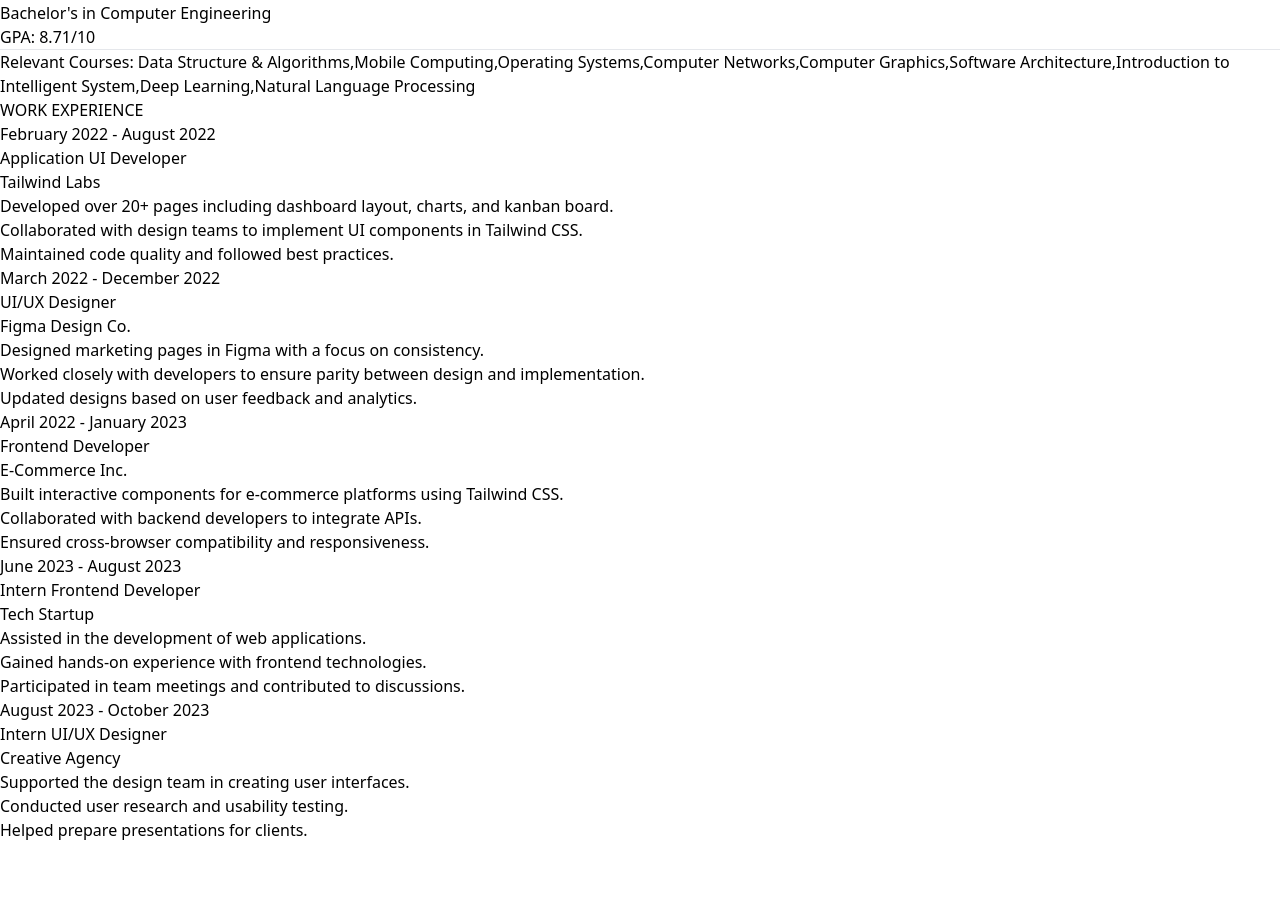
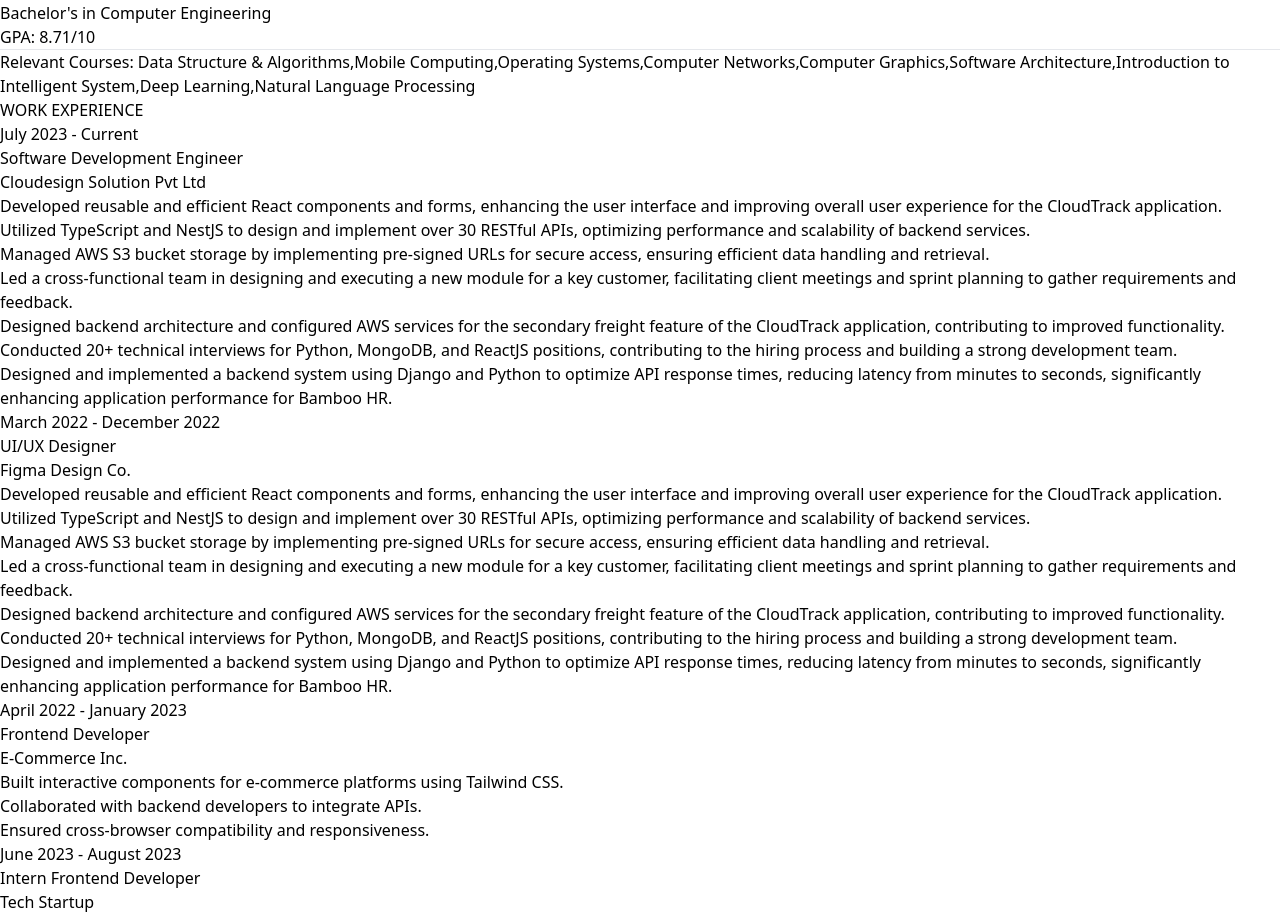
Before and after one commit to yash211/portfolio, a React (Vite) app: page / in a window 1280 px wide. Shown: the part 1280-2198 px from the top of the page. Before the commit the page ends 2122 px from the top, so only its background shows below. Built offline with nearby package versions, Linux system fonts and the light colour scheme.

Commit message:
modified experience section

```diff
--- a/src/Education.jsx
+++ b/src/Education.jsx
@@ -23,7 +23,7 @@
             <p className="text-md text-green-900 mb-4">London,Ontario,Canada</p>
             <p className="text-md font-bold text-red-900 mb-4 uppercase">Master's in Software Engineering</p>
             <hr className="w-full h-0.5 bg-gray-500 border-0 rounded dark:bg-gray-900"></hr>
-            <p className="text-lg text-orange-900 pt-4">Relevant Courses: <span className='text-gray-900'>Data Analytics,Web Technologies,Database Management & Appilication,Cloud Computing,Hacking,Machine Learning</span></p>
+            <p className="text-sm text-orange-900 pt-4">Relevant Courses: <span className='text-gray-900 text-sm'>Data Analytics,Web Technologies,Database Management & Appilication,Cloud Computing,Hacking,Machine Learning</span></p>
           </div>
 
           {/* Card 2 */}
@@ -36,7 +36,7 @@
             <p className="text-md font-bold text-red-900 uppercase">Bachelor's in Computer Engineering</p>
             <p className="text-sm text-gray-700 mb-4">GPA: 8.71/10</p>
             <hr className="w-full h-0.5 bg-gray-500 border-0 rounded dark:bg-gray-900"></hr>
-            <p className="text-lg text-orange-900 pt-4">Relevant Courses: <span className='text-gray-900'>Data Structure & Algorithms,Mobile Computing,Operating Systems,Computer Networks,Computer Graphics,Software Architecture,Introduction to Intelligent System,Deep Learning,Natural Language Processing</span></p>
+            <p className="text-sm text-orange-900 pt-4">Relevant Courses: <span className='text-gray-900 text-sm'>Data Structure & Algorithms,Mobile Computing,Operating Systems,Computer Networks,Computer Graphics,Software Architecture,Introduction to Intelligent System,Deep Learning,Natural Language Processing</span></p>
 
           </div>
         </div>
--- a/src/Experience.jsx
+++ b/src/Experience.jsx
@@ -1,27 +1,35 @@
 const Experience = () => {
     const jobs = [
         {
-            date: "February 2022",
-            title: "Application UI Developer",
-            company: "Tailwind Labs",
+
+            title: "Software Development Engineer",
+            company: "Cloudesign Solution Pvt Ltd",
             type: "Full-time",
-            duration: "February 2022 - August 2022", // Added duration
+            duration: "July 2023 - Current",
             tasks: [
-                "Developed over 20+ pages including dashboard layout, charts, and kanban board.",
-                "Collaborated with design teams to implement UI components in Tailwind CSS.",
-                "Maintained code quality and followed best practices.",
+                "Developed reusable and efficient React components and forms, enhancing the user interface and improving overall user experience for the CloudTrack application.",
+                "Utilized TypeScript and NestJS to design and implement over 30 RESTful APIs, optimizing performance and scalability of backend services.",
+                "Managed AWS S3 bucket storage by implementing pre-signed URLs for secure access, ensuring efficient data handling and retrieval.",
+                "Led a cross-functional team in designing and executing a new module for a key customer, facilitating client meetings and sprint planning to gather requirements and feedback.",
+                "Designed backend architecture and configured AWS services for the secondary freight feature of the CloudTrack application, contributing to improved functionality.",
+                "Conducted 20+ technical interviews for Python, MongoDB, and ReactJS positions, contributing to the hiring process and building a strong development team.",
+                "Designed and implemented a backend system using Django and Python to optimize API response times, reducing latency from minutes to seconds, significantly enhancing application performance for Bamboo HR."
             ],
         },
         {
-            date: "March 2022",
+
             title: "UI/UX Designer",
             company: "Figma Design Co.",
             type: "Full-time",
             duration: "March 2022 - December 2022", // Added duration
             tasks: [
-                "Designed marketing pages in Figma with a focus on consistency.",
-                "Worked closely with developers to ensure parity between design and implementation.",
-                "Updated designs based on user feedback and analytics.",
+                "Developed reusable and efficient React components and forms, enhancing the user interface and improving overall user experience for the CloudTrack application.",
+                "Utilized TypeScript and NestJS to design and implement over 30 RESTful APIs, optimizing performance and scalability of backend services.",
+                "Managed AWS S3 bucket storage by implementing pre-signed URLs for secure access, ensuring efficient data handling and retrieval.",
+                "Led a cross-functional team in designing and executing a new module for a key customer, facilitating client meetings and sprint planning to gather requirements and feedback.",
+                "Designed backend architecture and configured AWS services for the secondary freight feature of the CloudTrack application, contributing to improved functionality.",
+                "Conducted 20+ technical interviews for Python, MongoDB, and ReactJS positions, contributing to the hiring process and building a strong development team.",
+                "Designed and implemented a backend system using Django and Python to optimize API response times, reducing latency from minutes to seconds, significantly enhancing application performance for Bamboo HR."
             ],
         },
         {
@@ -65,16 +73,16 @@
     return (
         <section className="flex items-center justify-center mt-10 text-white">
             <div className="container mx-auto px-4 flex flex-col lg:flex-row items-start lg:space-x-12 space-y-12 lg:space-y-0">
-                <div className="lg:w-1/4 lg:my-40 w-full flex justify-center lg:justify-center items-center">
-                    <h2 className="text-3xl font-sans font-bold italic mb-3 lg:my-20 relative">
+                <div className="lg:w-1/4 lg:my-40 w-full h-full flex justify-center lg:justify-center items-center">
+                    <h2 className="text-3xl font-sans font-bold italic mb-3 lg:py-40 relative">
                         <span className="relative z-10 px-4 text-black">WORK EXPERIENCE</span>
                     </h2>
                 </div>
                 <div className="lg:w-3/4 w-full space-y-8">
                     {jobs.map((job, index) => (
-                        <div key={index} className="flex gap-x-3 pb-8 w-full">
-                            <div className="lg:w-46 sm:w-20 text-end">
-                                <span className="text-xs text-gray-500">{job.duration}</span>
+                        <div key={index} className="flex gap-x-1 pb-8 w-full">
+                            <div className="lg:w-24 md-24 sm-10 text-left">
+                                <span className="text-xs font-bold text-neutral-900">{job.duration}</span>
                             </div>
 
 
@@ -87,16 +95,16 @@
 
 
 
-                            <div className="grow pt-0.5 pb-8">
+                            <div className="lg:w-3/4 md-w-1/2 sm:w-full pl-4">
                                 <div className="flex justify-between items-center">
-                                    <h3 className="flex gap-x-1.5 font-semibold text-gray-800">
+                                    <h3 className="flex gap-x-1.5 font-bold text-lg text-violet-800">
                                         {job.title}
                                     </h3>
                                 </div>
-                                <h4 className="text-sm text-gray-600">{job.company}</h4> {/* Separate company name */}
+                                <h4 className="text-lg text-rose-900">{job.company}</h4>
                                 <ul className="mt-1 text-sm text-gray-600 list-disc list-inside">
                                     {job.tasks.map((task, taskIndex) => (
-                                        <li key={taskIndex}>{task}</li>
+                                        <li className="text-md text-black" key={taskIndex}>{task}</li>
                                     ))}
                                 </ul>
                             </div>
--- a/src/Home.jsx
+++ b/src/Home.jsx
@@ -7,7 +7,7 @@
     return (
         <div className="">
             <Navbar />
-            <div className="min-h-screen w-full bg-gradient-to-r from-teal-200 to-blue-500">
+            <div className="min-h-screen w-full bg-gradient-to-r from-indigo-200 from-10% via-green-200 via-30% to-blue-300 to-90%">
                 <About />
                 <Education/>
                 <Experience/>
--- a/src/Navbar.jsx
+++ b/src/Navbar.jsx
@@ -2,25 +2,25 @@
 
 const Navbar = () => {
     return (
-        <div className="sticky transform -translate-y-1/4 w-full h-auto bg-gray-100 text-blue p-4 top-2 left-0">
+        <div className="sticky transform -translate-y-1/4 w-full h-auto bg-black text-blue-300 p-4 top-2 left-0">
             <ul className="flex justify-center space-x-4">
                 <li>
-                    <a href="#about" className="hover:text-blue-300">About Me</a>
+                    <a href="#about" className="hover:text-gray-300">About Me</a>
                 </li>
                 <li>
-                    <a href="#work" className="hover:text-blue-300">Work Experience</a>
+                    <a href="#work" className="hover:text-gray-300">Work Experience</a>
                 </li>
                 <li>
-                    <a href="#Education" className="hover:text-blue-300">Education</a>
+                    <a href="#Education" className="hover:text-gray-300">Education</a>
                 </li>
                 <li>
-                    <a href="#projects" className="hover:text-blue-300">Projects</a>
+                    <a href="#projects" className="hover:text-gray-300">Projects</a>
                 </li>
                 <li>
-                    <a href="#achievements" className="hover:text-blue-300">Achievements</a>
+                    <a href="#achievements" className="hover:text-gray-300">Achievements</a>
                 </li>
                 <li>
-                    <a href="#skills" className="hover:text-blue-300">Skills</a>
+                    <a href="#skills" className="hover:text-gray-300">Skills</a>
                 </li>
             </ul>
         </div>
```
